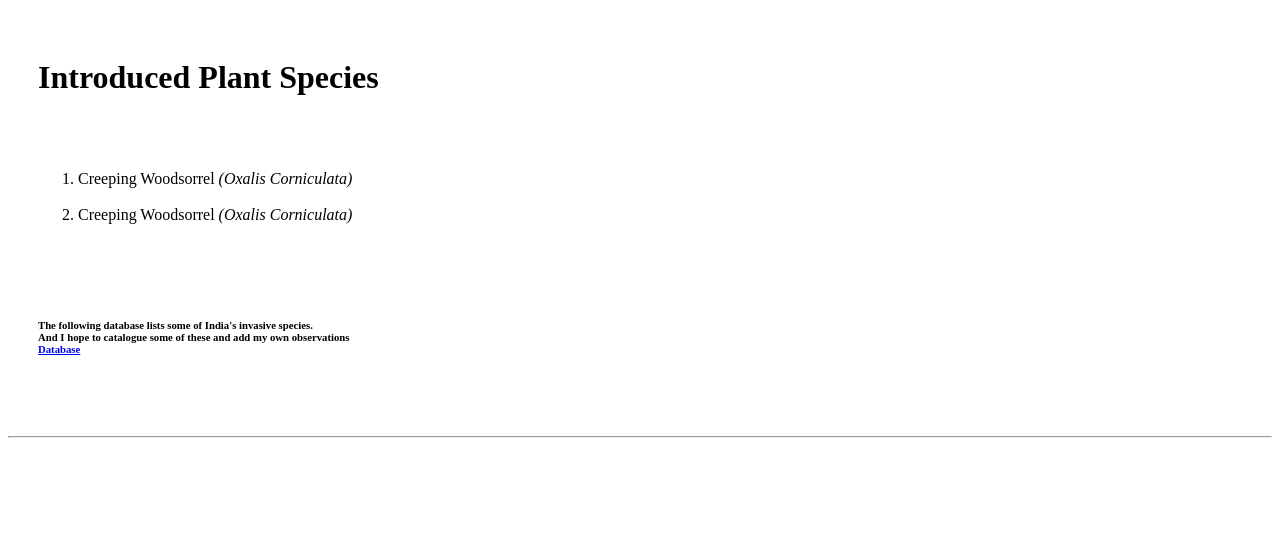
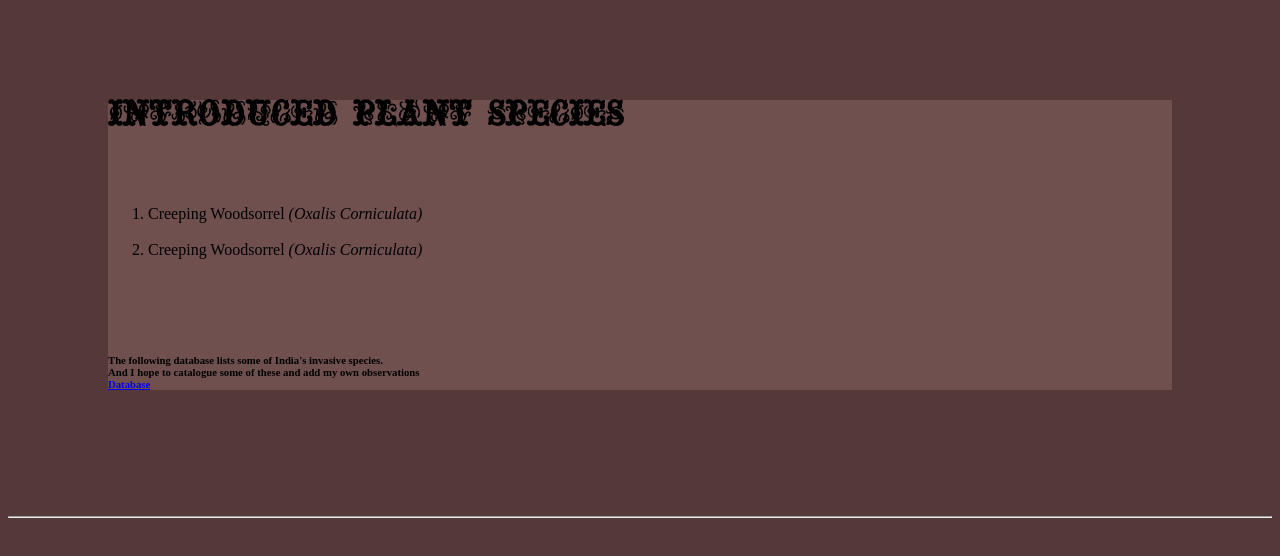
Before and after one commit to cosmoshivani/Plants, a plain HTML site: page index.html in a window 1280 px wide. Drawn offline with Linux system fonts and the light colour scheme.

Commit message:
Update style.css

```diff
--- a/style.css
+++ b/style.css
@@ -1,6 +1,29 @@
+body{
+background-color: rgb(85, 57, 57);
+  }
+
 .container{
-  padding: 30px;
-
+  margin: 100px;
+  background-color: rgb(112, 79, 79);
 }
 
-h1
+@font-face {
+font-family: "AdineKirnberg-Script";
+src: url("AdineKirnberg-Script.ttf");
+font-family: "ChopinScript";
+src: url("ChopinScript.ttf");
+font-family: "ExtraOrnamentalNo2";
+src: url("ExtraOrnamentalNo2.ttf");
+  }
+
+h1{
+  font-family: "ExtraOrnamentalNo2";
+}
+
+p{
+  font-family: "ChopinScript";
+}
+
+h6{
+  font-family: "AdineKirnberg-Script";
+}
```
